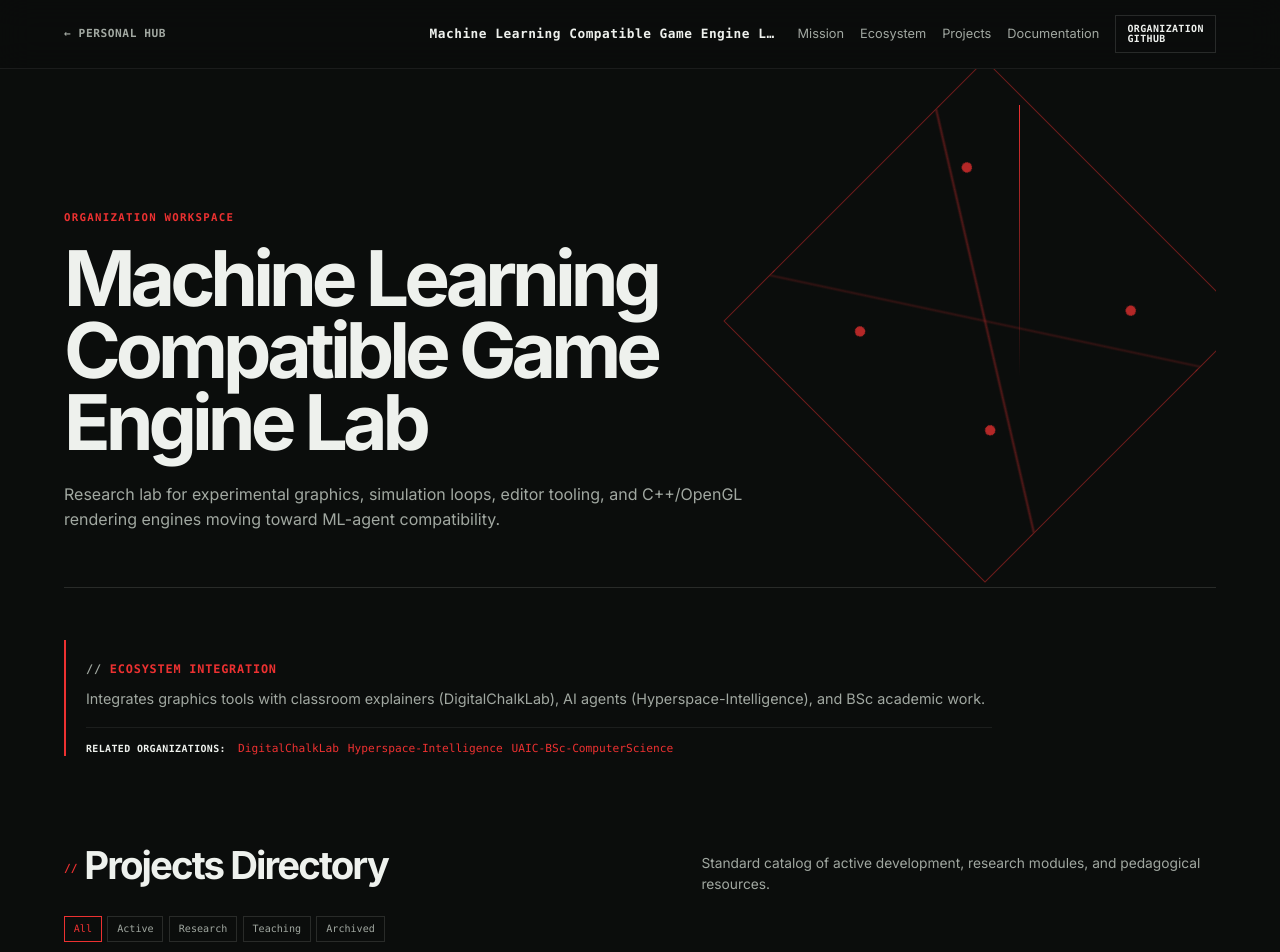
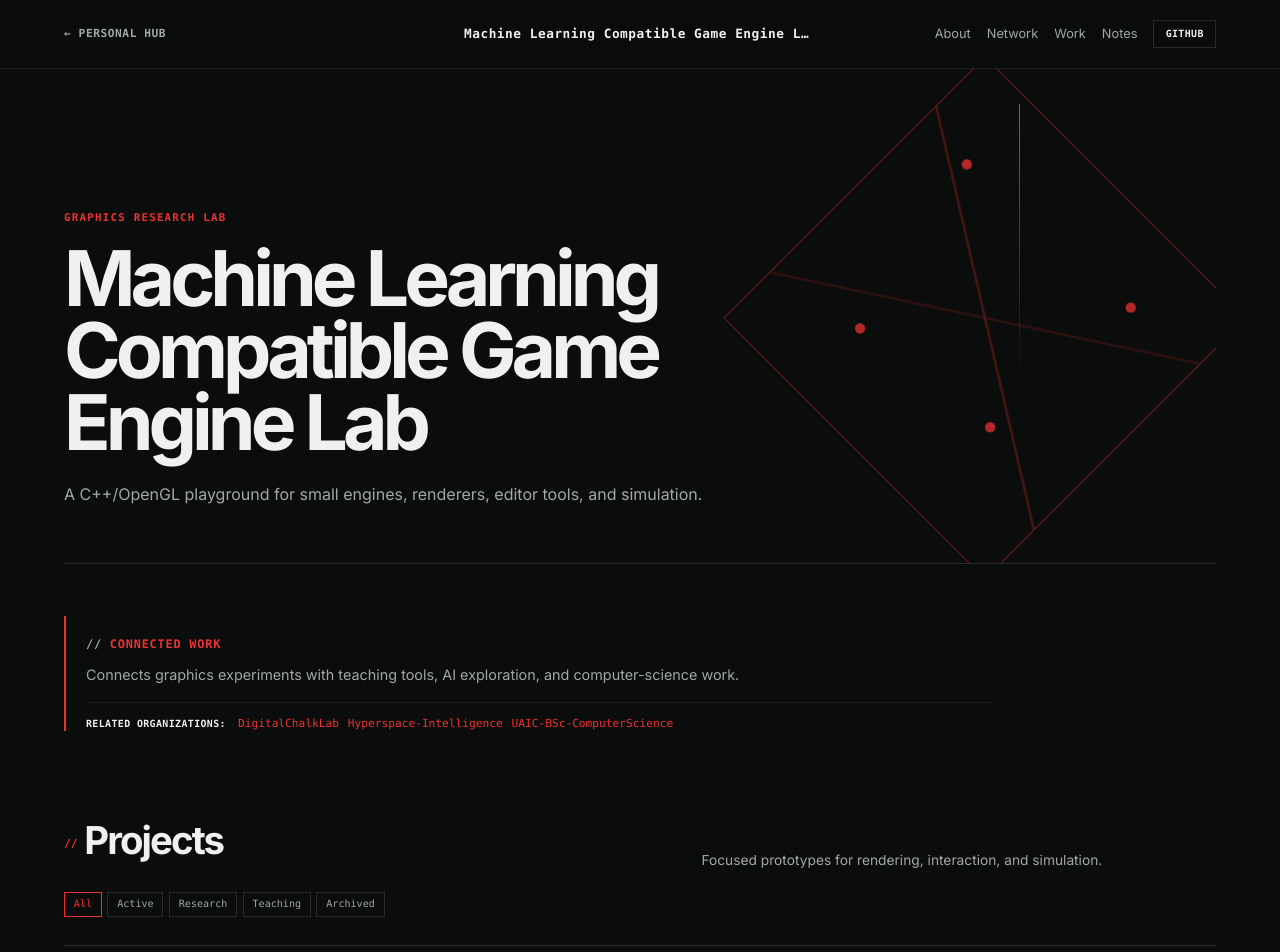
Before and after one commit to Machine-Learning-Compatible-Game-Engine/Machine-Learning-Compatible-Game-Engine.github.io, a plain HTML site: page index.html in a window 1280 px wide. Shown: the top 952 px of the page. Drawn offline with Linux system fonts and the light colour scheme.

Commit message:
feat: simplify the organisation landing journey

```diff
--- a/index.html
+++ b/index.html
@@ -18,11 +18,11 @@
             </a>
             <div class="nav-org-title">Machine Learning Compatible Game Engine Lab</div>
             <nav class="nav-links">
-                <a href="#mission">Mission</a>
-                <a href="#connections">Ecosystem</a>
-                <a href="#projects">Projects</a>
-                <a href="#docs">Documentation</a>
-                <a href="https://github.com/Machine-Learning-Compatible-Game-Engine" target="_blank" class="nav-btn">Organization GitHub</a>
+                <a href="#mission">About</a>
+                <a href="#connections">Network</a>
+                <a href="#projects">Work</a>
+                <a href="#docs">Notes</a>
+                <a href="https://github.com/Machine-Learning-Compatible-Game-Engine" target="_blank" class="nav-btn">GitHub</a>
             </nav>
         </div>
     </header>
@@ -31,16 +31,16 @@
         <!-- Hero -->
         <section id="mission" class="hero-section">
             <div class="hero-glow"></div>
-            <span class="badge">Organization Workspace</span>
+            <span class="badge">Graphics research lab</span>
             <h1 class="hero-title">Machine Learning Compatible Game Engine Lab</h1>
-            <p class="hero-bio">Research lab for experimental graphics, simulation loops, editor tooling, and C++/OpenGL rendering engines moving toward ML-agent compatibility.</p>
+            <p class="hero-bio">A C++/OpenGL playground for small engines, renderers, editor tools, and simulation.</p>
         </section>
 
         <!-- Connection -->
         <section id="connections" class="info-card-section">
             <div class="info-card">
-                <h3>Ecosystem Integration</h3>
-                <p>Integrates graphics tools with classroom explainers (DigitalChalkLab), AI agents (Hyperspace-Intelligence), and BSc academic work.</p>
+                <h3>Connected work</h3>
+                <p>Connects graphics experiments with teaching tools, AI exploration, and computer-science work.</p>
                 <div class="related-orgs">
                     <strong>Related organizations:</strong>
                     <div class="related-links">
@@ -53,8 +53,8 @@
         <!-- Projects grid -->
         <section id="projects" class="section">
             <div class="section-header">
-                <h2 class="section-title">Projects Directory</h2>
-                <p class="section-desc">Standard catalog of active development, research modules, and pedagogical resources.</p>
+                <h2 class="section-title">Projects</h2>
+                <p class="section-desc">Focused prototypes for rendering, interaction, and simulation.</p>
                 <div class="filters">
                     <button class="filter-btn active" data-filter="all">All</button>
                     <button class="filter-btn" data-filter="active">Active</button>
@@ -71,8 +71,8 @@
         <!-- Docs standard -->
         <section id="docs" class="section">
             <div class="section-header">
-                <h2 class="section-title">Documentation & Standards</h2>
-                <p class="section-desc">Unified engineering standards and project architecture specifications.</p>
+                <h2 class="section-title">Reference notes</h2>
+                <p class="section-desc">Short records for context, architecture, planning, and standards.</p>
             </div>
             <div class="docs-grid">
                 <a href="docs/overview.md" class="doc-card">
```
